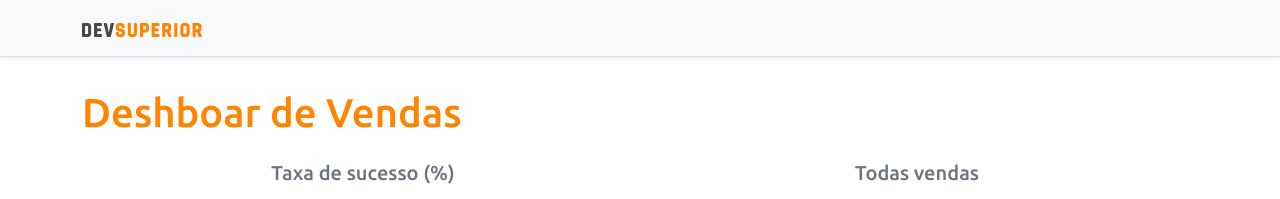
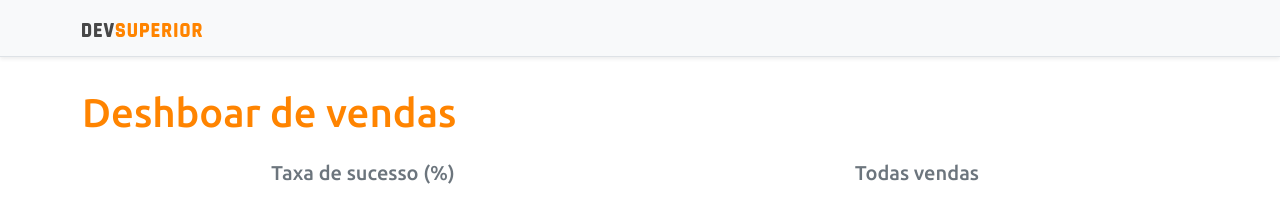
Before and after one commit to LuizAugustoMelo/Project-sds4, a React (Create React App) app in the folder frontend/: page / in a window 1280 px wide. Shown: the top 199 px of the page. Built offline with nearby package versions, Linux system fonts and the light colour scheme.

Commit message:
Update title

```diff
--- a/frontend/src/App.tsx
+++ b/frontend/src/App.tsx
@@ -8,7 +8,7 @@ function App() {
     <>
       <NavBar />
       <div className="container">
-        <h1 className="text-primary py-3">Deshboar de Vendas</h1>
+        <h1 className="text-primary py-3">Deshboar de vendas</h1>
         <div className="row px-3">
           <div className="col-sm-6">
             <h5 className="text-center text-secondary">Taxa de sucesso (%)</h5>
```
